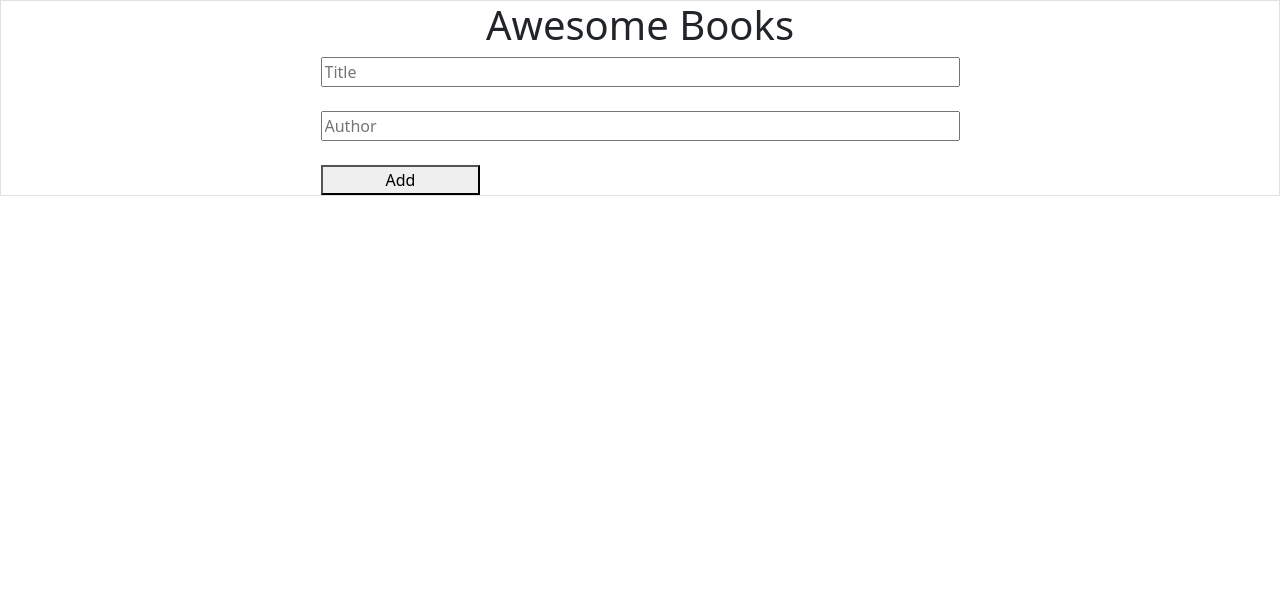
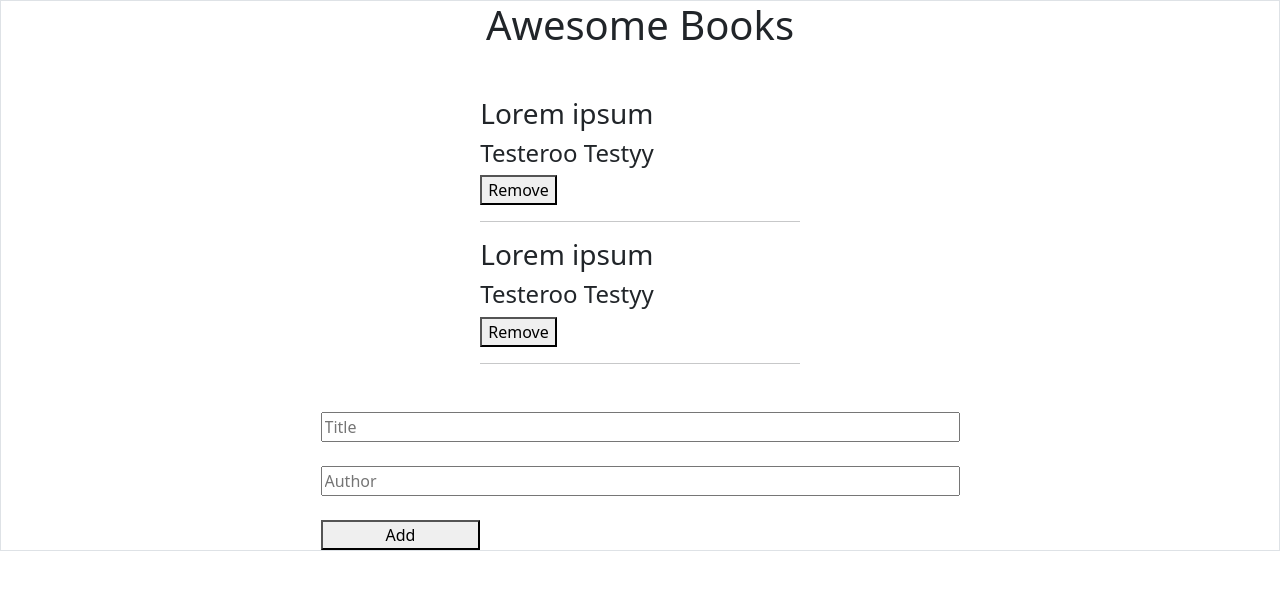
Before and after one commit to andrianarivo/awesome_books, a website: page index.html in a window 1280 px wide. Drawn offline with nearby package versions, Linux system fonts and the light colour scheme.

Commit message:
Add book collection UI

```diff
--- a/index.html
+++ b/index.html
@@ -17,6 +17,25 @@
       <header>
         <h1 class="text-center">Awesome Books</h1>
       </header>
+      <!-- Book Collection -->
+      <ul class="books w-50 mx-auto list-unstyled my-5">
+        <li class="w-50 mx-auto">
+          <div>
+            <h3>Lorem ipsum</h3>
+            <h4>Testeroo Testyy</h4>
+            <button type="button">Remove</button>
+          </div>
+          <hr>
+        </li>
+        <li class="w-50 mx-auto">
+          <div>
+            <h3>Lorem ipsum</h3>
+            <h4>Testeroo Testyy</h4>
+            <button type="button">Remove</button>
+          </div>
+          <hr>
+        </li>
+      </ul>
       <!-- Form -->
       <form action="" class="d-flex flex-column w-50 mx-auto gap-4">
         <input type="text" placeholder="Title" />
```
